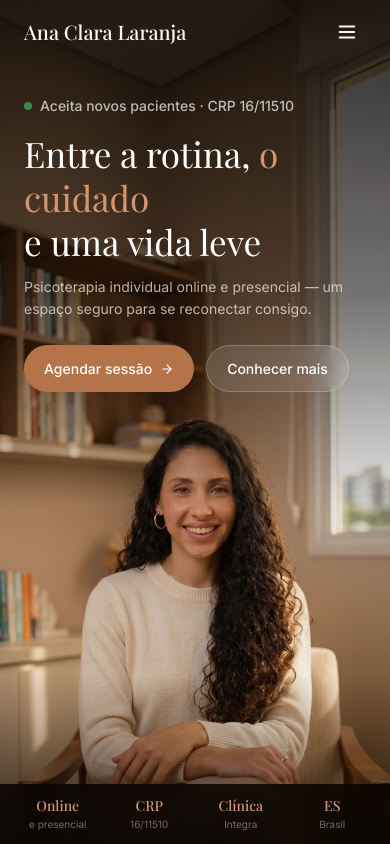
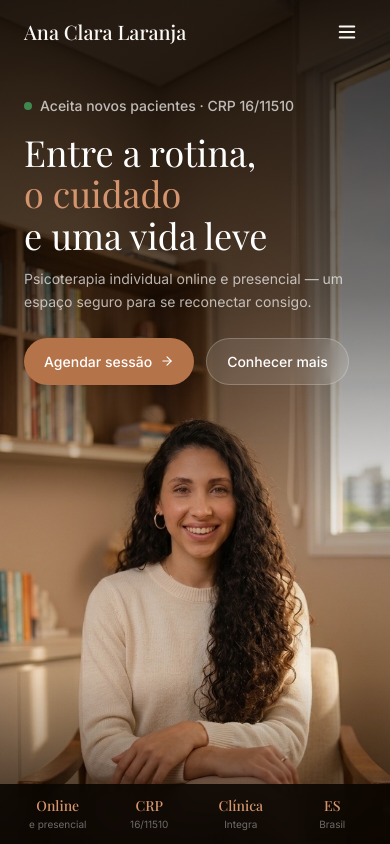
Before and after one commit to danlima-rgb/codetest, a React (Vite) app in the folder ana-clara/: page / in a window 390 px wide. Shown: the top 844 px of the page. Built offline with nearby package versions, Linux system fonts and the light colour scheme; a web font is replaced by a local one.

Commit message:
Fix mobile headline: explicit 3-line breaks, fixed 36px size
https://claude.ai/code/session_01LxZUVBEu8W7zuxfJnN4KUf

```diff
--- a/ana-clara/src/components/Hero.jsx
+++ b/ana-clara/src/components/Hero.jsx
@@ -59,12 +59,14 @@ export default function Hero() {
             </span>
           </div>
           <h1
-            className="font-serif mb-3 leading-tight"
-            style={{ fontSize: 'clamp(32px, 9vw, 42px)', fontWeight: 400, color: '#fff' }}
+            className="font-serif mb-3"
+            style={{ fontSize: '36px', fontWeight: 400, color: '#fff', lineHeight: 1.15 }}
           >
-            Entre a rotina,{' '}
+            Entre a rotina,
+            <br />
             <em className="not-italic" style={{ color: '#D4956E' }}>o cuidado</em>
-            <br />e uma vida leve
+            <br />
+            e uma vida leve
           </h1>
           <p className="mb-6 leading-relaxed" style={{ fontSize: '14px', color: 'rgba(255,255,255,0.68)', maxWidth: '320px' }}>
             Psicoterapia individual online e presencial —
```
